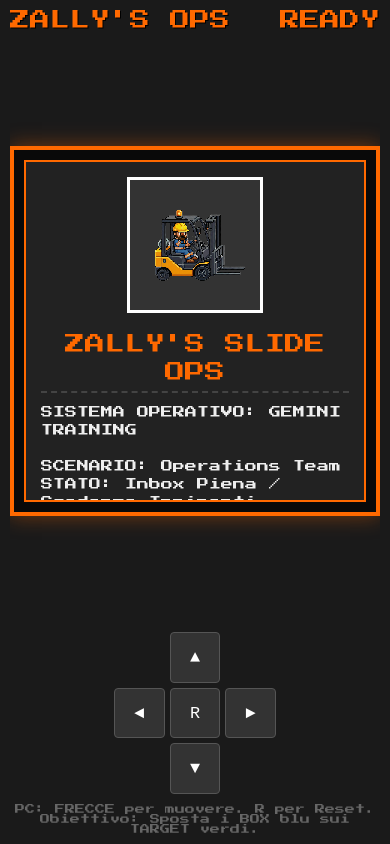
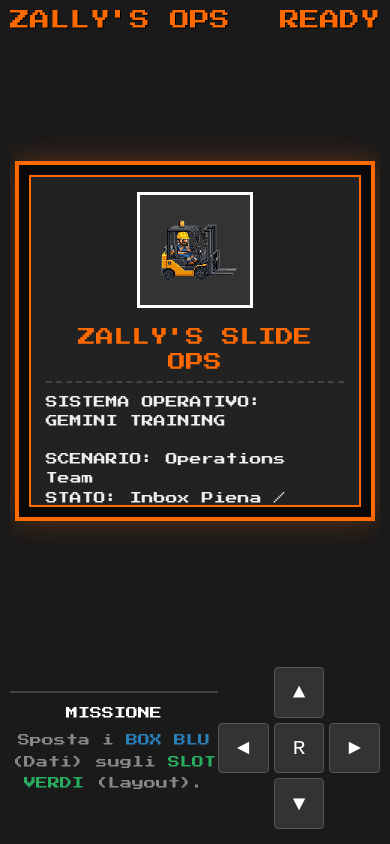
Before and after one commit to luporugby-ctrl/Zally-adventure---7, a plain HTML site: page index.html in a window 390 px wide. Drawn offline with Linux system fonts and the light colour scheme.

Commit message:
Update index.html

```diff
--- a/index.html
+++ b/index.html
@@ -17,7 +17,7 @@
             --box-on-goal: #f1c40f;
         }
 
-        /* RESET COMPLETO PER EVITARE SCROLL */
+        /* RESET & BODY */
         body {
             background-color: var(--bg-color);
             color: var(--text-color);
@@ -25,73 +25,98 @@
             margin: 0;
             padding: 0;
             width: 100vw;
-            height: 100vh; /* Forza l'altezza esatta della finestra */
-            overflow: hidden; /* Blocca qualsiasi barra di scorrimento */
+            height: 100vh;
+            overflow: hidden;
             display: flex;
             flex-direction: column;
         }
 
-        /* LAYOUT PRINCIPALE FLESSIBILE */
+        /* LAYOUT PRINCIPALE */
         #game-wrapper {
             display: flex;
             flex-direction: column;
             width: 100%;
             height: 100%;
             padding: 10px;
-            box-sizing: border-box; /* Include padding nel calcolo dimensioni */
+            box-sizing: border-box;
             align-items: center;
         }
 
-        /* HEADER (Titolo) - Dimensione fissa minima */
+        /* HEADER */
         #ui-header {
             display: flex;
             justify-content: space-between;
             width: 100%;
-            max-width: 80vh; /* Segue la larghezza del gioco */
+            max-width: 95vw; /* Più largo per sfruttare lo spazio */
             margin-bottom: 5px;
             color: var(--zalando-orange);
             text-shadow: 1px 1px #000;
             font-size: clamp(10px, 2.5vh, 20px);
-            flex-shrink: 0; /* Non si schiaccia mai */
+            flex-shrink: 0;
         }
 
-        /* CONTAINER DI GIOCO - Si espande per riempire il vuoto */
-        #game-container {
-            flex-grow: 1; /* Prende tutto lo spazio verticale disponibile */
+        /* CONTENITORE PRINCIPALE (SIDEBAR + GIOCO) */
+        #main-row {
+            display: flex;
+            flex-direction: row; /* Default: Istruzioni a sinistra, Gioco a destra */
             width: 100%;
-            display: flex;
+            height: 100%; /* Occupa tutto lo spazio rimanente */
+            align-items: center;
             justify-content: center;
-            align-items: center;
+            gap: 20px;
             overflow: hidden;
-            min-height: 0; /* TRUCCO CSS: Permette al flex-child di rimpicciolire se serve */
-            margin-bottom: 5px;
+            min-height: 0;
         }
 
-        /* BORDO E GIOCO REALE */
+        /* SIDEBAR (ISTRUZIONI) */
+        #side-panel {
+            display: flex;
+            flex-direction: column;
+            justify-content: center;
+            align-items: flex-start; /* Allinea testo a sinistra */
+            width: 200px; /* Larghezza fissa per la sidebar */
+            flex-shrink: 0;
+            font-size: clamp(8px, 1.5vh, 12px);
+            color: #888;
+            line-height: 1.8;
+            text-align: left;
+        }
+
+        .instruction-block {
+            margin-bottom: 20px;
+            border-left: 2px solid var(--zalando-orange);
+            padding-left: 10px;
+        }
+
+        .key-hint {
+            color: #fff;
+            margin-bottom: 5px;
+            display: block;
+        }
+
+        /* CONTAINER DI GIOCO */
+        #game-container {
+            flex-grow: 1;
+            display: flex;
+            justify-content: center; /* Centra il gioco orizzontalmente nel suo spazio */
+            align-items: center;
+            height: 100%;
+            overflow: hidden;
+        }
+
+        /* WRAPPER DEL CANVAS (PER ASPECT RATIO) */
         .canvas-wrapper {
-            /* Questo div mantiene l'aspect ratio quadrato e il bordo */
             aspect-ratio: 1 / 1;
-
-            /* Logica per massimizzare la dimensione senza uscire dai bordi */
-            height: 100%;
+            /* Logica adattiva migliorata: prende il 100% dell'altezza disponibile */
+            height: 95%;
             width: auto;
             max-width: 100%;
 
-            /* Stile */
             border: 4px solid var(--zalando-orange);
-            box-shadow: 0 0 20px rgba(255, 105, 0, 0.4);
+            box-shadow: 0 0 25px rgba(255, 105, 0, 0.3);
             background-color: #000;
-            position: relative; /* Per posizionare il modale sopra */
+            position: relative;
             display: flex;
-        }
-
-        /* Se lo schermo è molto stretto (mobile portrait), adatta alla larghezza invece che all'altezza */
-        @media (orientation: portrait) {
-            .canvas-wrapper {
-                width: 100%;
-                height: auto;
-                max-height: 100%;
-            }
         }
 
         canvas {
@@ -101,7 +126,44 @@
             height: 100%;
         }
 
-        /* MODAL STYLES (Ora dentro il wrapper del gioco) */
+        /* MEDIA QUERY: MOBILE & TABLET PORTRAIT */
+        /* Se lo schermo è stretto, sposta le istruzioni SOTTO il gioco */
+        @media (max-width: 900px) or (orientation: portrait) {
+            #main-row {
+                flex-direction: column-reverse; /* Gioco sopra, Istruzioni sotto */
+                gap: 10px;
+            }
+
+            #side-panel {
+                width: 100%; /* Sidebar diventa footer */
+                flex-direction: row; /* Elementi affiancati se c'è spazio */
+                align-items: center;
+                justify-content: center;
+                text-align: center;
+                height: auto;
+                padding-bottom: 5px;
+            }
+
+            .instruction-block {
+                border-left: none;
+                border-top: 2px solid #444; /* Separatore orizzontale */
+                padding-top: 10px;
+                padding-left: 0;
+                margin-bottom: 0;
+            }
+
+            .canvas-wrapper {
+                height: auto;
+                width: 95%; /* Priorità larghezza su mobile */
+                max-height: 60vh;
+            }
+
+            .hide-on-mobile {
+                display: none; /* Nasconde testi lunghi su mobile per pulizia */
+            }
+        }
+
+        /* MODAL STYLES */
         #message-modal {
             position: absolute;
             top: 0;
@@ -123,9 +185,9 @@
             background: #222;
             padding: 15px;
             width: 90%;
-            height: auto;
-            max-height: 95%; /* Non uscire mai dal riquadro */
-            overflow-y: auto; /* Scrolla solo il testo se serve */
+            max-width: 450px;
+            max-height: 95%;
+            overflow-y: auto;
             display: flex;
             flex-direction: column;
             align-items: center;
@@ -134,10 +196,10 @@
 
         #modal-img {
             display: none;
-            width: 15vh;
-            height: 15vh;
-            max-width: 120px;
-            max-height: 120px;
+            width: 12vh;
+            height: 12vh;
+            max-width: 100px;
+            max-height: 100px;
             margin-bottom: 2vh;
             image-rendering: pixelated;
             border: 3px solid #fff;
@@ -147,7 +209,7 @@
 
         .modal-title {
             color: var(--zalando-orange);
-            font-size: clamp(12px, 2.5vh, 20px);
+            font-size: clamp(12px, 2.5vh, 18px);
             margin-bottom: 10px;
             text-transform: uppercase;
             border-bottom: 2px dashed #444;
@@ -158,8 +220,8 @@
 
         .modal-text {
             font-family: 'Press Start 2P', cursive;
-            font-size: clamp(8px, 1.5vh, 12px);
-            line-height: 1.5;
+            font-size: clamp(9px, 1.5vh, 12px);
+            line-height: 1.6;
             color: #eee;
             margin-bottom: 10px;
             width: 100%;
@@ -186,43 +248,28 @@
             cursor: pointer;
             font-size: clamp(10px, 2vh, 14px);
             text-transform: uppercase;
-            margin-top: auto; /* Spinge il bottone in fondo */
+            margin-top: auto;
         }
         .btn:hover { background: #e05e00; transform: scale(1.02); }
         .hidden { display: none !important; }
 
-        /* FOOTER (Controlli e hint) - Non si schiaccia */
-        #ui-footer {
-            flex-shrink: 0;
-            display: flex;
-            flex-direction: column;
-            align-items: center;
-            width: 100%;
-        }
-
-        .controls-hint {
-            margin-top: 5px;
-            font-size: clamp(8px, 1.5vh, 10px);
-            color: #666;
-            text-align: center;
-        }
-
+        /* CONTROLLI MOBILE */
         .mobile-controls {
             display: none;
-            margin-bottom: 5px;
+            margin-top: 10px;
         }
 
         .d-pad { display: grid; grid-template-columns: repeat(3, 1fr); gap: 5px; }
         .pad-btn {
             width: 6vh; height: 6vh; background: #333;
             border: 1px solid #555; color: white;
-            border-radius: 4px; font-size: 2vh; font-family: monospace;
+            border-radius: 4px; font-size: 2.5vh; font-family: monospace;
             display: flex; align-items: center; justify-content: center;
             padding: 0;
         }
         .pad-btn:active { background: var(--zalando-orange); }
 
-        @media (max-width: 800px) or (max-height: 600px) {
+        @media (max-width: 900px) {
             .mobile-controls { display: flex; }
         }
     </style>
@@ -230,17 +277,48 @@
 <body>
 
     <div id="game-wrapper">
+        <!-- HEADER -->
         <div id="ui-header">
             <span>ZALLY'S OPS</span>
             <span id="level-display">READY</span>
         </div>
 
+        <!-- RIGA PRINCIPALE: SIDEBAR + GIOCO -->
+        <div id="main-row">
+
+            <!-- SIDEBAR ISTRUZIONI (SINISTRA) -->
+            <div id="side-panel">
+
+                <!-- Istruzioni PC -->
+                <div class="instruction-block hide-on-mobile">
+                    <span class="key-hint">CONTROLLI PC</span>
+                    Usa le <b>FRECCE</b> per muovere Zally.<br>
+                    Premi <b>R</b> per riavviare il livello.
+                </div>
+
+                <div class="instruction-block">
+                    <span class="key-hint">MISSIONE</span>
+                    Sposta i <span style="color:var(--box-color)">BOX BLU</span> (Dati)
+                    sugli <span style="color:var(--goal-color)">SLOT VERDI</span> (Layout).
+                </div>
+
+                <!-- I controlli mobile appaiono qui solo su schermi piccoli -->
+                <div class="mobile-controls">
+                    <div class="d-pad">
+                        <div></div><button class="pad-btn" onclick="movePlayer(0,-1)">▲</button><div></div>
+                        <button class="pad-btn" onclick="movePlayer(-1,0)">◄</button><button class="pad-btn" onclick="resetLevel()">R</button><button class="pad-btn" onclick="movePlayer(1,0)">►</button>
+                        <div></div><button class="pad-btn" onclick="movePlayer(0,1)">▼</button><div></div>
+                    </div>
+                </div>
+
+            </div>
+
+            <!-- GIOCO (CENTRO/DESTRA) -->
             <div id="game-container">
-            <!-- Wrapper che mantiene il quadrato perfetto -->
                 <div class="canvas-wrapper">
                     <canvas id="gameCanvas" width="400" height="400"></canvas>
 
-                <!-- MODAL ORA È DENTRO IL QUADRATO DI GIOCO -->
+                    <!-- MODAL -->
                     <div id="message-modal">
                         <div class="modal-content">
                             <img id="modal-img" src="" alt="Zally">
@@ -252,19 +330,6 @@
                 </div>
             </div>
 
-        <div id="ui-footer">
-            <div class="mobile-controls">
-                <div class="d-pad">
-                    <div></div><button class="pad-btn" onclick="movePlayer(0,-1)">▲</button><div></div>
-                    <button class="pad-btn" onclick="movePlayer(-1,0)">◄</button><button class="pad-btn" onclick="resetLevel()">R</button><button class="pad-btn" onclick="movePlayer(1,0)">►</button>
-                    <div></div><button class="pad-btn" onclick="movePlayer(0,1)">▼</button><div></div>
-                </div>
-            </div>
-
-            <div class="controls-hint">
-                PC: FRECCE per muovere. R per Reset.<br>
-                Obiettivo: Sposta i BOX blu sui TARGET verdi.
-            </div>
         </div>
     </div>
 
@@ -290,7 +355,7 @@ const COLORS = {
 const zallyImg = new Image();
 zallyImg.src = 'zally-employe.png';
 
-// --- CONTENUTI (INTRO + LIVELLI) ---
+// --- CONTENUTI ---
 
 const GAME_INTRO_DATA = {
     title: "ZALLY'S SLIDE OPS",
```
Lines whose indentation alone changed are shown as unchanged.
